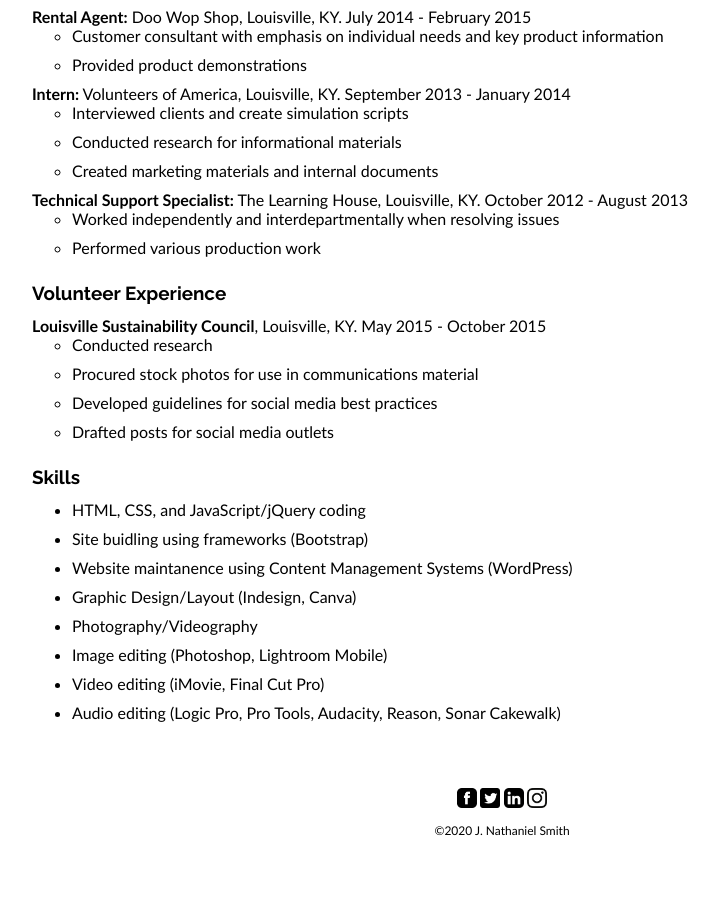
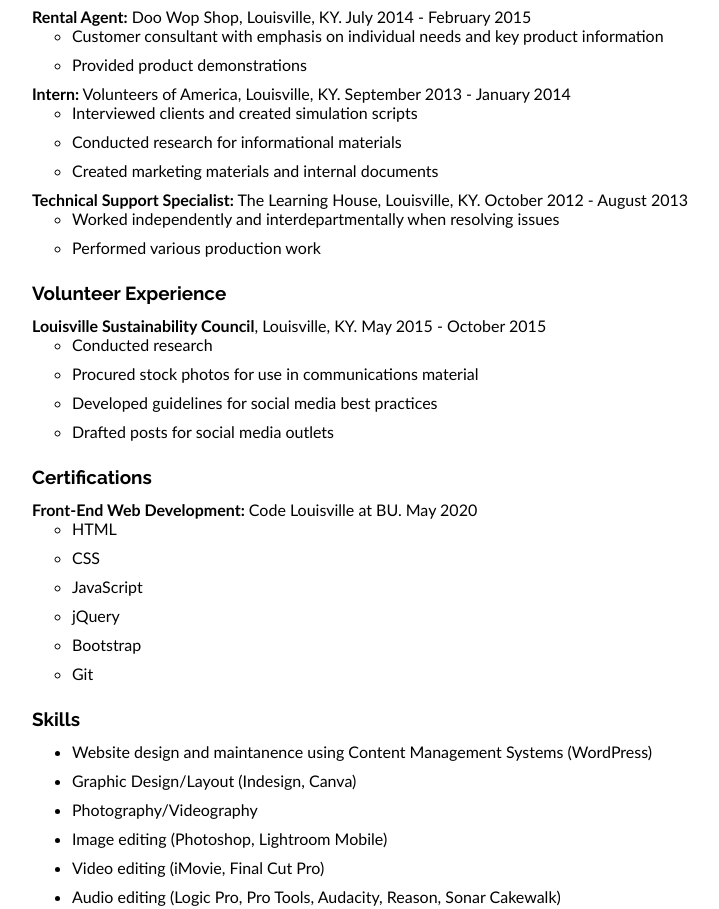
Before and after one commit to OhNo-ItsNate/portfolio, a plain HTML site: page resume.html in a window 1280 px wide. Shown: the part 797-1706 px from the top of the page, without its empty margins (138-857 px from the left). Before the commit the page ends 1647 px from the top, so only its background shows below. Drawn offline with Linux system fonts and the light colour scheme.

Commit message:
update to resume page: fix typo, add certification from codelou, and adjust skills section.

```diff
--- a/resume.html
+++ b/resume.html
@@ -68,7 +68,7 @@
                         </li>
                         <li><strong>Intern:</strong> Volunteers of America, Louisville, KY. September 2013 - January 2014
                             <ul>
-                                <li>Interviewed clients and create simulation scripts</li>
+                                <li>Interviewed clients and created simulation scripts</li>
                                 <li>Conducted research for informational materials</li>
                                 <li>Created marketing materials and internal documents</li>
                             </ul>
@@ -89,7 +89,22 @@
                                 <li>Conducted research</li>
                                 <li>Procured stock photos for use in communications material</li>
                                 <li>Developed guidelines for social media best practices</li>
-                                <li>Drafted posts for social media outlets </li>
+                                <li>Drafted posts for social media outlets</li>
+                            </ul>
+                        </li>
+                    </ul>
+                </section>
+                <section>
+                    <h4>Certifications</h4>
+                    <ul>
+                        <li><strong>Front-End Web Development:</strong> Code Louisville at BU. May 2020
+                            <ul>
+                                <li>HTML</li>
+                                <li>CSS</li>
+                                <li>JavaScript</li>
+                                <li>jQuery</li>
+                                <li>Bootstrap</li>
+                                <li>Git</li>
                             </ul>
                         </li>
                     </ul>
@@ -97,9 +112,7 @@
                 <section id="skills">
                     <h4>Skills</h4>
                     <ul>
-                        <li>HTML, CSS, and JavaScript/jQuery coding</li>
-                        <li>Site buidling using frameworks (Bootstrap)</li>
-                        <li>Website maintanence using Content Management Systems (WordPress)</li>
+                        <li>Website design and maintanence using Content Management Systems (WordPress)</li>
                         <li>Graphic Design/Layout (Indesign, Canva)</li>
                         <li>Photography/Videography</li>
                         <li>Image editing  (Photoshop, Lightroom Mobile)</li>
```
